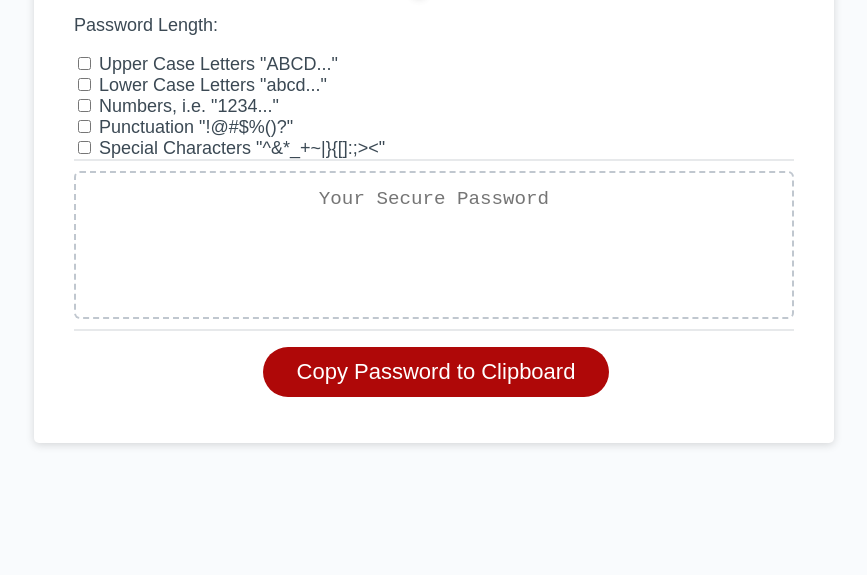
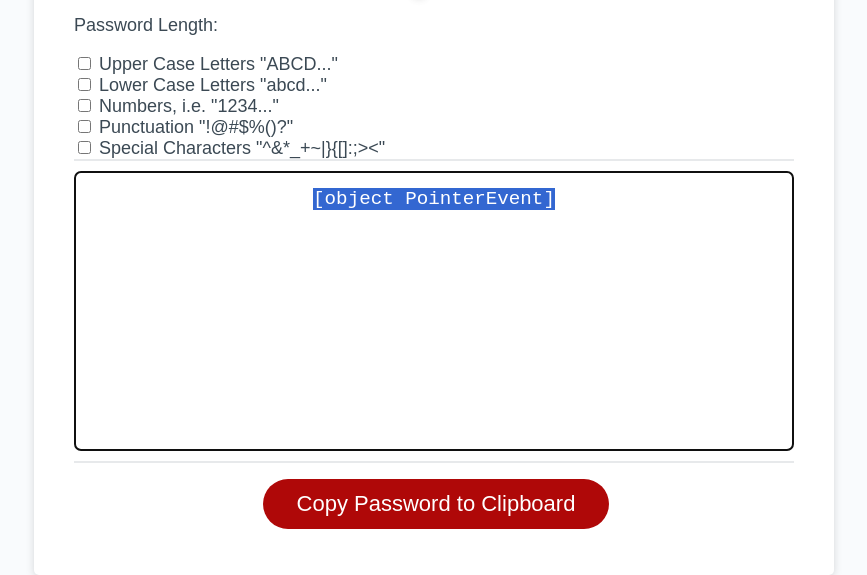
Before and after one commit to deawar/jspassword_generator, a plain HTML site: page index.html in a window 1280 px wide. Both pictures are taken after a click on the button "Copy Password to Clipboard". Shown: the part 276-851 px from the top of the page, without its empty margins (206-1073 px from the left). Before the commit the page ends 800 px from the top, so only its background shows below. Drawn offline with nearby package versions, Linux system fonts and the light colour scheme.

Commit message:
add to clipboard

```diff
--- a/Develop/script.js
+++ b/Develop/script.js
@@ -105,7 +105,7 @@ var userChoice = {};
 
     //If user enters a length and cancels all other choices we check that here.
     if ((userChoice.caps === false) && (userChoice.lower === false) && (userChoice.num === false) && (userChoice.punctuation === false) &&(userChoice.special === false)) {
-      alert("No usable characters chosen.\nPlease choose at least one character type.\nClick Generate Password to restart.");
+
       return userChoice.caps = "";
     }
     console.log("Line 105 userChoice: ",userChoice);
@@ -158,6 +158,7 @@ function generatePassword(sliderInput) {
   shuffle(possArr);
   console.log("possArr: ",possArr);
   //generates the password.
+  console.log("Line 161 userChoice.length: ",userChoice.length)
   for (var i = 0; i < userChoice.length; i++) {
     pwArr.push(possArr[Math.floor(Math.random() * possArr.length)]);
   }
@@ -166,9 +167,60 @@ function generatePassword(sliderInput) {
   return password = (pwArr.toString()).replace(/,/g, ''); //converts pwArr to string and removes commas.
 
 }
+function setClipboardText(text){
+  var id = "password";
+  var existsTextarea = document.getElementById(id);
+
+  // if(!existsTextarea){
+  //   console.log("Creating textarea");
+  //   var textarea = document.createElement("textarea");
+  //   textarea.id = id;
+  //   // Place in top-left corner of screen regardless of scroll position.
+  //   textarea.style.position = 'fixed';
+  //   textarea.style.top = 0;
+  //   textarea.style.left = 0;
+
+  //   // Ensure it has a small width and height. Setting to 1px / 1em
+  //   // doesn't work as this gives a negative w/h on some browsers.
+  //   textarea.style.width = '1px';
+  //   textarea.style.height = '1px';
+
+  //   // We don't need padding, reducing the size if it does flash render.
+  //   textarea.style.padding = 0;
+
+  //   // Clean up any borders.
+  //   textarea.style.border = 'none';
+  //   textarea.style.outline = 'none';
+  //   textarea.style.boxShadow = 'none';
+
+  //   // Avoid flash of white box if rendered for any reason.
+  //   textarea.style.background = 'transparent';
+  //   document.querySelector("body").appendChild(textarea);
+  //   console.log("The textarea now exists :)");
+  //   existsTextarea = document.getElementById(id);
+  // }else{
+  //     console.log("The textarea already exists :3")
+  // }
+
+  existsTextarea.value = text;
+  console.log("Text: ", text.view.password);
+  existsTextarea.select(text.view.password);
+
+  try {
+      var status = document.execCommand('copy');
+      if(!status){
+          console.error("Cannot copy text");
+      }else{
+          console.log("The text is now on the clipboard");
+      }
+  } catch (err) {
+      console.log('Unable to copy.');
+  }
+}
 // Add event listener to generate button
 $("#numbers").onclick
-generateBtn.addEventListener("click", writePassword);
+generateBtn.addEventListener("click", setClipboardText);
+
 
 $("#myRange").bind("slider:changed", function (event, data) {
   event.preventDefault();
--- a/index.html
+++ b/index.html
@@ -60,7 +60,7 @@
         </div>
       </form>
         <div class="card-body">
-          <textarea readonly id="password" placeholder="Your Secure Password" aria-label="Generated Password"></textarea>
+          <textarea maxlength ="256" rows= "8" readonly id="password" placeholder="Your Secure Password" aria-label="Generated Password"></textarea>
         </div>
         <div class="card-footer">
           <button id="generate" class="btn">Copy Password to Clipboard</button>
```
